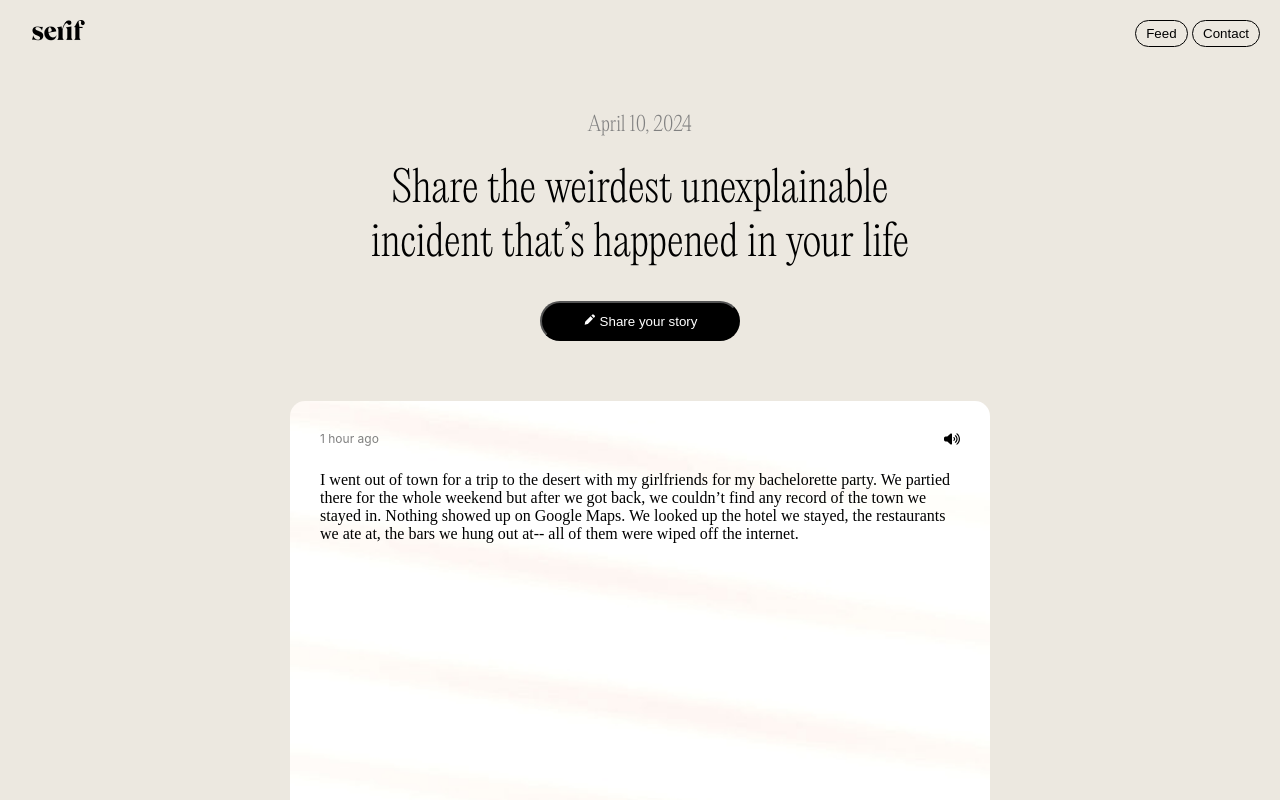
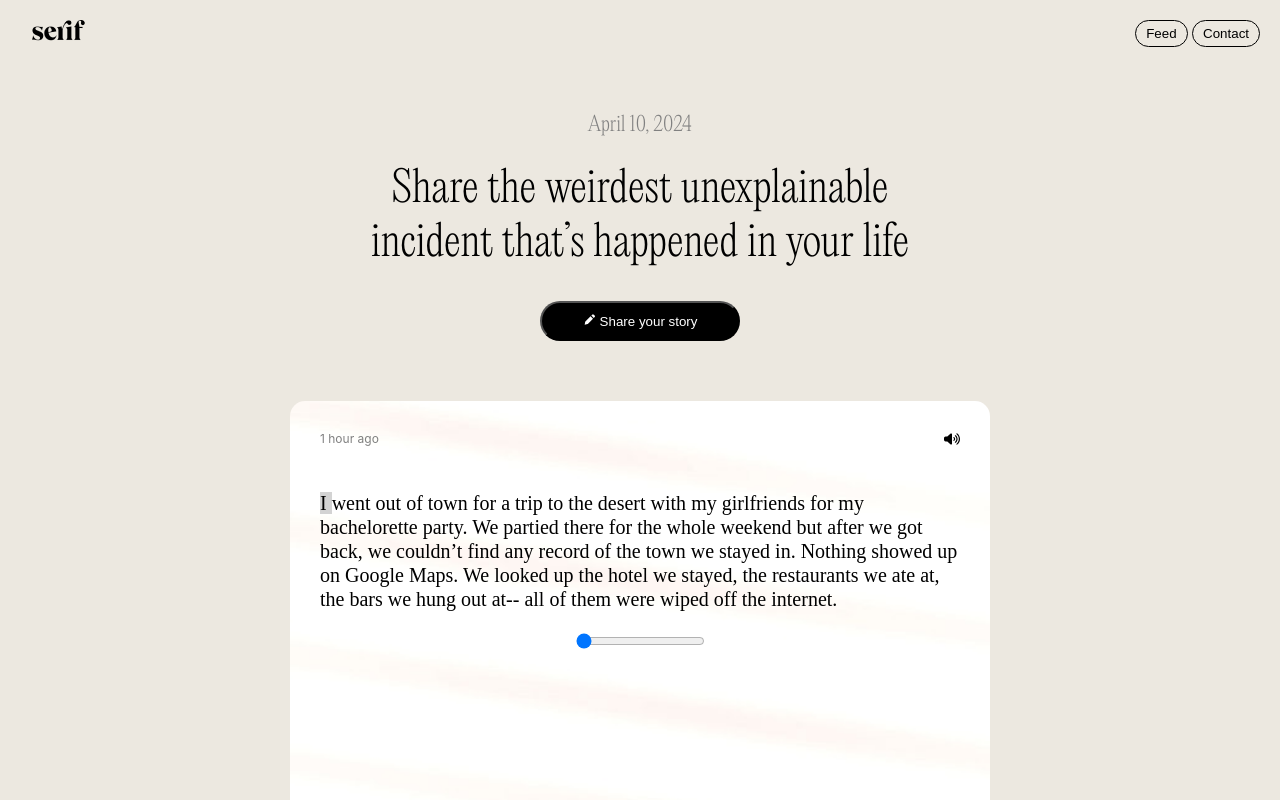
Before and after one commit to mellyeliu/serif-confessions, a React (Create React App) app: page / in a window 1280 px wide. Shown: the top 800 px of the page. Built offline with nearby package versions, Linux system fonts and the light colour scheme.

Commit message:
added text scrubber

```diff
--- a/src/Components/StoryCard.js
+++ b/src/Components/StoryCard.js
@@ -1,6 +1,7 @@
 import React from 'react';
 import { FaVolumeHigh, FaVolumeXmark } from "react-icons/fa6";
 import '../PageLayout.css';
+import TextScrubber from './TextScrubber';
 
 function StoryCard({ timestamp, paragraph, url }) {
     const [isMuted, setIsMuted] = React.useState(false);
@@ -63,7 +64,8 @@ function StoryCard({ timestamp, paragraph, url }) {
                 </div>
 
             </div>
-            <span style={paragraphStyle}>{paragraph}</span>
+            {/* <span style={paragraphStyle}>{paragraph}</span> */}
+            <TextScrubber text={paragraph} />
             {/* <img src={url} /> */}
         </div>
     );
--- /dev/null
+++ b/src/Components/TextScrubber.js
@@ -0,0 +1,31 @@
+import React, { useState } from 'react';
+
+const TextScrubber = ({ text }) => {
+    const words = text.split(' ');
+    const [highlightedIndex, setHighlightedIndex] = useState(0);
+
+    const handleScrubberChange = (event) => {
+        setHighlightedIndex(parseInt(event.target.value, 10));
+    };
+
+    return (
+        <div>
+            <p style={{ width: '100%', color: 'black' }}>
+                {words.map((word, index) => (
+                    <span key={index} style={{ backgroundColor: index === highlightedIndex ? 'lightgrey' : 'transparent' }}>
+                        {word + ' '}
+                    </span>
+                ))}
+            </p>
+            <input
+                type="range"
+                min="0"
+                max={words.length - 1}
+                value={highlightedIndex}
+                onChange={handleScrubberChange}
+            />
+        </div>
+    );
+};
+
+export default TextScrubber;
```
